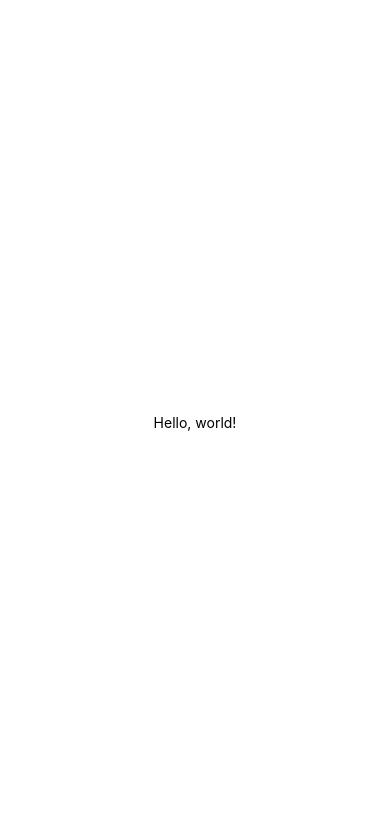
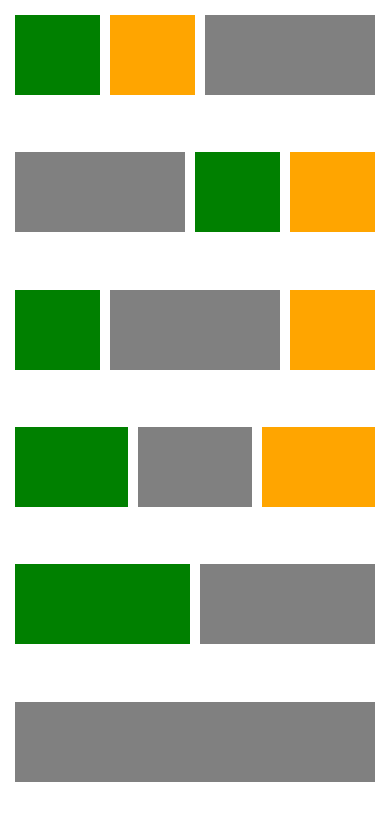
Before and after one commit to bugatino/gsa-reactnative, a React Native app: screen / in a window 390 px wide. Shown: the top 820 px of the page. Built offline with nearby package versions, Linux system fonts and the light colour scheme.

Commit message:
flex grid demo

```diff
--- a/App.js
+++ b/App.js
@@ -1,16 +1,72 @@
 import React from 'react';
-import {Text, View} from 'react-native';
+import {Text, View, StyleSheet} from 'react-native';
 
 function HelloWorldApp() {
   return (
-    <View
-      style={{
-        flex: 1,
-        justifyContent: 'center',
-        alignItems: 'center',
-      }}>
-      <Text>Hello, world!</Text>
+    <View style={styles.container}>
+      <View style={styles.row}>
+        <View style={[styles.box, styles.box2]} />
+        <View style={[styles.box, styles.box3]} />
+        <View style={[styles.box, styles.two]} />
+      </View>
+
+      <View style={styles.row}>
+        <View style={[styles.box, styles.two]} />
+        <View style={[styles.box, styles.box2]} />
+        <View style={[styles.box, styles.box3]} />
+      </View>
+
+      <View style={styles.row}>
+        <View style={[styles.box, styles.box2]} />
+        <View style={[styles.box, styles.two]} />
+        <View style={[styles.box, styles.box3]} />
+      </View>
+
+      <View style={styles.row}>
+        <View style={[styles.box, styles.box2]} />
+        <View style={[styles.box]} />
+        <View style={[styles.box, styles.box3]} />
+      </View>
+
+      <View style={styles.row}>
+        <View style={[styles.box, styles.box2]} />
+        <View style={[styles.box]} />
+      </View>
+
+      <View style={styles.row}>
+        <View style={[styles.box]} />
+      </View>
     </View>
   );
 }
+
+const styles = StyleSheet.create({
+  container: {
+    flex: 1,
+    padding: 10,
+  },
+  row: {
+    flex: 1,
+    flexDirection: 'row',
+    justifyContent: 'flex-start',
+    marginBottom: 20,
+  },
+  box: {
+    flex: 1,
+    height: 80,
+    width: 80,
+    backgroundColor: 'grey',
+    margin: 5,
+  },
+  box2: {
+    backgroundColor: 'green',
+  },
+  box3: {
+    backgroundColor: 'orange',
+  },
+  two: {
+    flex: 2,
+  },
+});
+
 export default HelloWorldApp;
```
